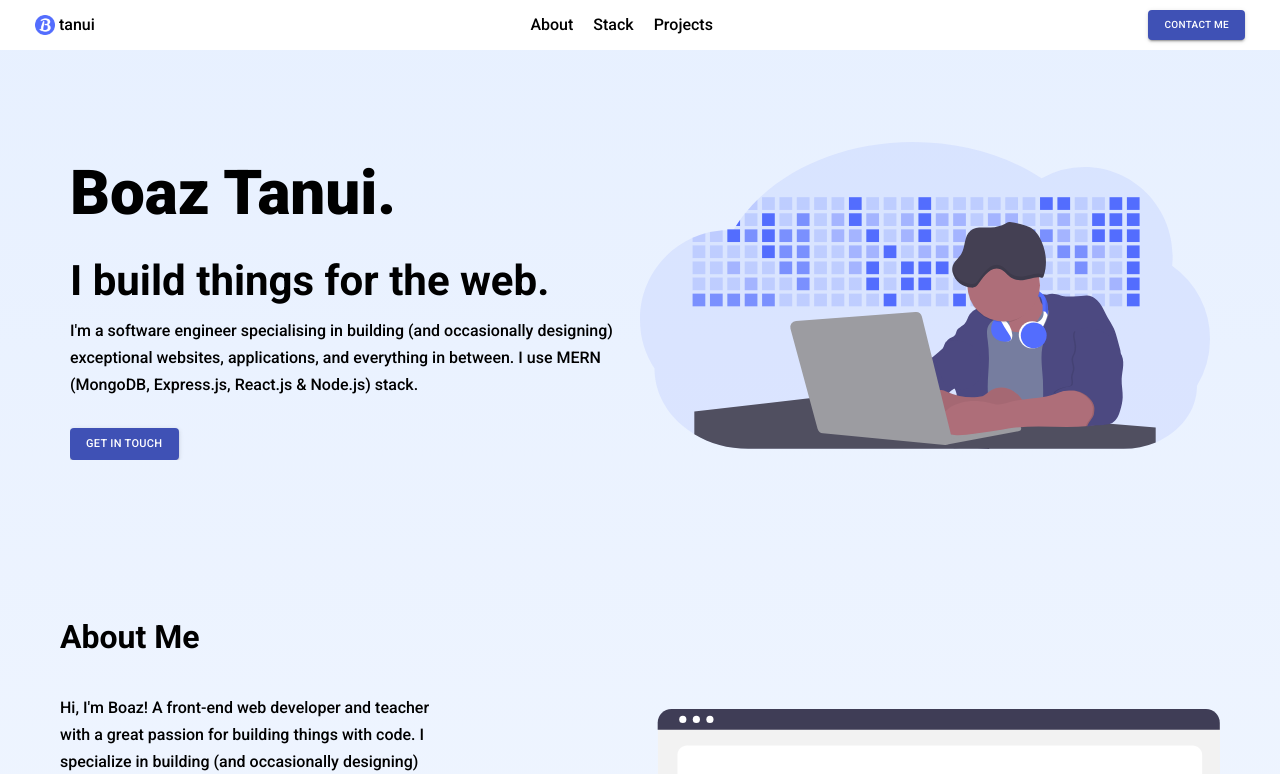
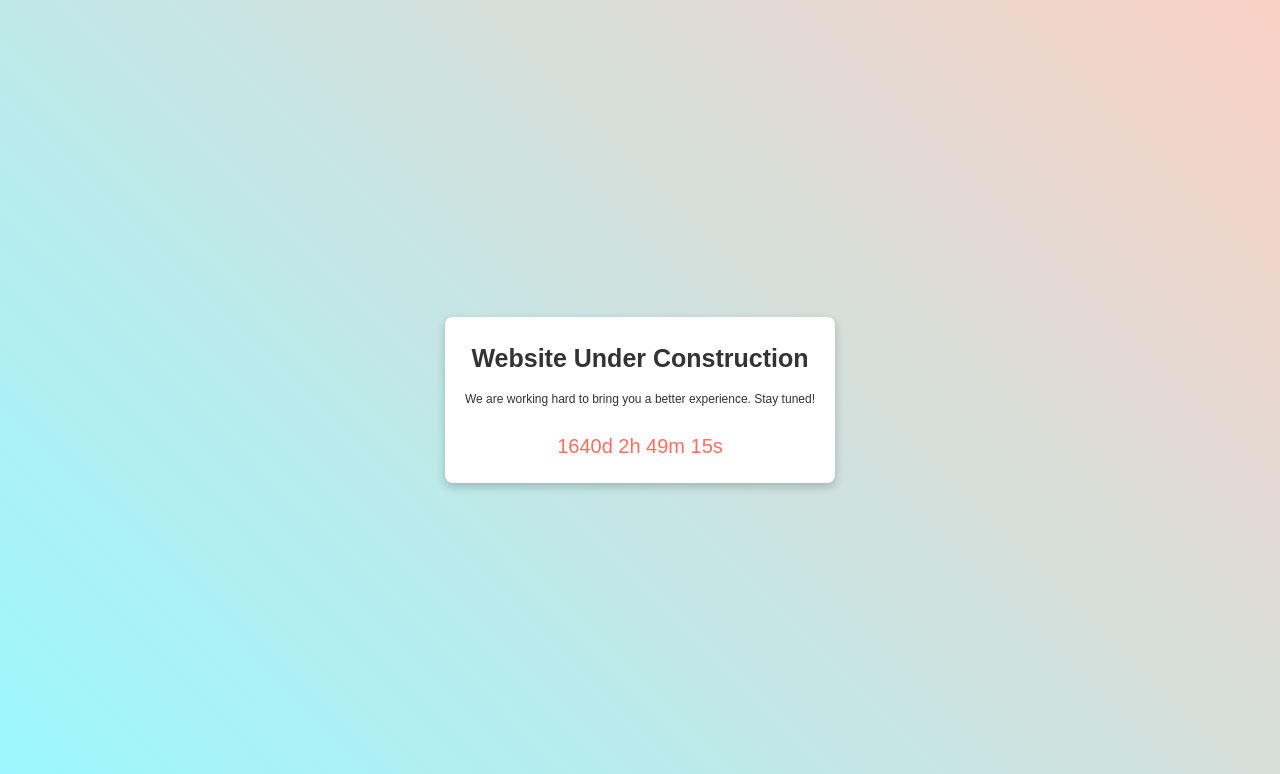
Before and after one commit to boaztanui/my-website, a React (Create React App) app: page / in a window 1280 px wide. Shown: the top 774 px of the page. Built offline with nearby package versions, Linux system fonts and the light colour scheme.

Commit message:
Update App.js
Website under construction

```diff
--- a/src/App.js
+++ b/src/App.js
@@ -1,84 +1,162 @@
-import styled from 'styled-components';
-import Header from './components/Header';
-import Hero from './components/Hero';
-import About from './components/About';
-import ProjectContainer from './components/ProjectContainer';
-import Contact from './components/Contact';
+// import styled from 'styled-components';
+// import Header from './components/Header';
+// import Hero from './components/Hero';
+// import About from './components/About';
+// import ProjectContainer from './components/ProjectContainer';
+// import Contact from './components/Contact';
 
-import Spinner from 'react-spinkit';
+// import Spinner from 'react-spinkit';
 
-function App() {
-  let loading;
-  if (loading) {
-    return (
-      <AppLoading>
-        <AppLoadingContents>
-          <img src="https://cdn.pixabay.com/photo/2018/03/26/14/07/space-3262811_960_720.jpg" alt="" />
+// function App() {
+//   let loading;
+//   if (loading) {
+//     return (
+//       <AppLoading>
+//         <AppLoadingContents>
+//           <img src="https://cdn.pixabay.com/photo/2018/03/26/14/07/space-3262811_960_720.jpg" alt="" />
 
-          <Spinner
-            name="ball-spin-fade-loader"
-            color="blue"
-            fadeIn="none"
-          />
-          <a href="www.boaztanui.com">www.boaztanui.com</a>
-        </AppLoadingContents>
-      </AppLoading>
-    );
-  }
+//           <Spinner
+//             name="ball-spin-fade-loader"
+//             color="blue"
+//             fadeIn="none"
+//           />
+//           <a href="www.boaztanui.com">www.boaztanui.com</a>
+//         </AppLoadingContents>
+//       </AppLoading>
+//     );
+//   }
 
 
+//   return (
+//     <AppContainer>
+//       {/**Header */}
+//       <Header />
+//       <Hero />
+//       <About />
+//       <ProjectContainer />
+//       <Contact />
+
+//       {/**Salute */}
+//       {/**Projects */}
+//       {/**Contact/Footer */}
+
+//     </AppContainer>
+//   );
+// }
+
+// export default App;
+
+// const AppContainer = styled.div`
+//   display: flex;
+//   flex-direction: column;
+//   justify-content: center;
+//   align-items: center;
+
+// `;
+
+// const AppLoading = styled.div`
+//   display: grid;
+//   place-items: center;
+//   height: 100vh;
+//   width: 100%;
+//   background-image: linear-gradient(-225deg, #7DE2FC 0%, #B9B6E5 100%);
+// `;
+
+// const AppLoadingContents = styled.div`
+//   text-align: center;
+//   padding-bottom: 100px;
+//   display: flex;
+//   flex-direction: column;
+//   justify-content: center;
+//   align-items: center;
+
+//   > img {
+//     height: 100px;
+//     padding: 20px;
+//     margin-bottom: 40px
+//   }
+
+//   > a {
+//     text-decoration: none;
+//     color: black;
+//     margin-top: 40px
+//   }
+// `;
+
+import React, { useState, useEffect } from "react";
+
+const UnderConstruction = () => {
+  const [countdown, setCountdown] = useState("");
+
+  useEffect(() => {
+    const targetDate = new Date("2025-12-31T00:00:00").getTime();
+
+    const updateCountdown = () => {
+      const now = new Date().getTime();
+      const distance = targetDate - now;
+
+      if (distance < 0) {
+        setCountdown("We're Live!");
+        clearInterval(timer);
+        return;
+      }
+
+      const days = Math.floor(distance / (1000 * 60 * 60 * 24));
+      const hours = Math.floor((distance % (1000 * 60 * 60 * 24)) / (1000 * 60 * 60));
+      const minutes = Math.floor((distance % (1000 * 60 * 60)) / (1000 * 60));
+      const seconds = Math.floor((distance % (1000 * 60)) / 1000);
+
+      setCountdown(`${days}d ${hours}h ${minutes}m ${seconds}s`);
+    };
+
+    const timer = setInterval(updateCountdown, 1000);
+    updateCountdown();
+
+    return () => clearInterval(timer);
+  }, []);
+
   return (
-    <AppContainer>
-      {/**Header */}
-      <Header />
-      <Hero />
-      <About />
-      <ProjectContainer />
-      <Contact />
+    <div style={styles.body}>
+      <div style={styles.container}>
+        <h1 style={styles.heading}>Website Under Construction</h1>
+        <p style={styles.paragraph}>We are working hard to bring you a better experience. Stay tuned!</p>
+        <div style={styles.countdown}>{countdown}</div>
+      </div>
+    </div>
+  );
+};
 
-      {/**Salute */}
-      {/**Projects */}
-      {/**Contact/Footer */}
+const styles = {
+  body: {
+    fontFamily: "Arial, sans-serif",
+    margin: 0,
+    padding: 0,
+    display: "flex",
+    justifyContent: "center",
+    alignItems: "center",
+    height: "100vh",
+    background: "linear-gradient(45deg, #9af8ff, #fad0c4)",
+    color: "#333",
+    textAlign: "center",
+  },
+  container: {
+    padding: "20px",
+    background: "#fff",
+    borderRadius: "8px",
+    boxShadow: "0 4px 10px rgba(0, 0, 0, 0.2)",
+  },
+  heading: {
+    fontSize: "2.5rem",
+    marginBottom: "10px",
+  },
+  paragraph: {
+    fontSize: "1.2rem",
+    marginBottom: "20px",
+  },
+  countdown: {
+    fontSize: "2rem",
+    color: "#ff6f61",
+  },
+};
 
-    </AppContainer>
-  );
-}
-
-export default App;
-
-const AppContainer = styled.div`
-  display: flex;
-  flex-direction: column;
-  justify-content: center;
-  align-items: center;
-
-`;
-
-const AppLoading = styled.div`
-  display: grid;
-  place-items: center;
-  height: 100vh;
-  width: 100%;
-  background-image: linear-gradient(-225deg, #7DE2FC 0%, #B9B6E5 100%);
-`;
-
-const AppLoadingContents = styled.div`
-  text-align: center;
-  padding-bottom: 100px;
-  display: flex;
-  flex-direction: column;
-  justify-content: center;
-  align-items: center;
-
-  > img {
-    height: 100px;
-    padding: 20px;
-    margin-bottom: 40px
-  }
-
-  > a {
-    text-decoration: none;
-    color: black;
-    margin-top: 40px
-  }
-`;
+export default UnderConstruction;
```
